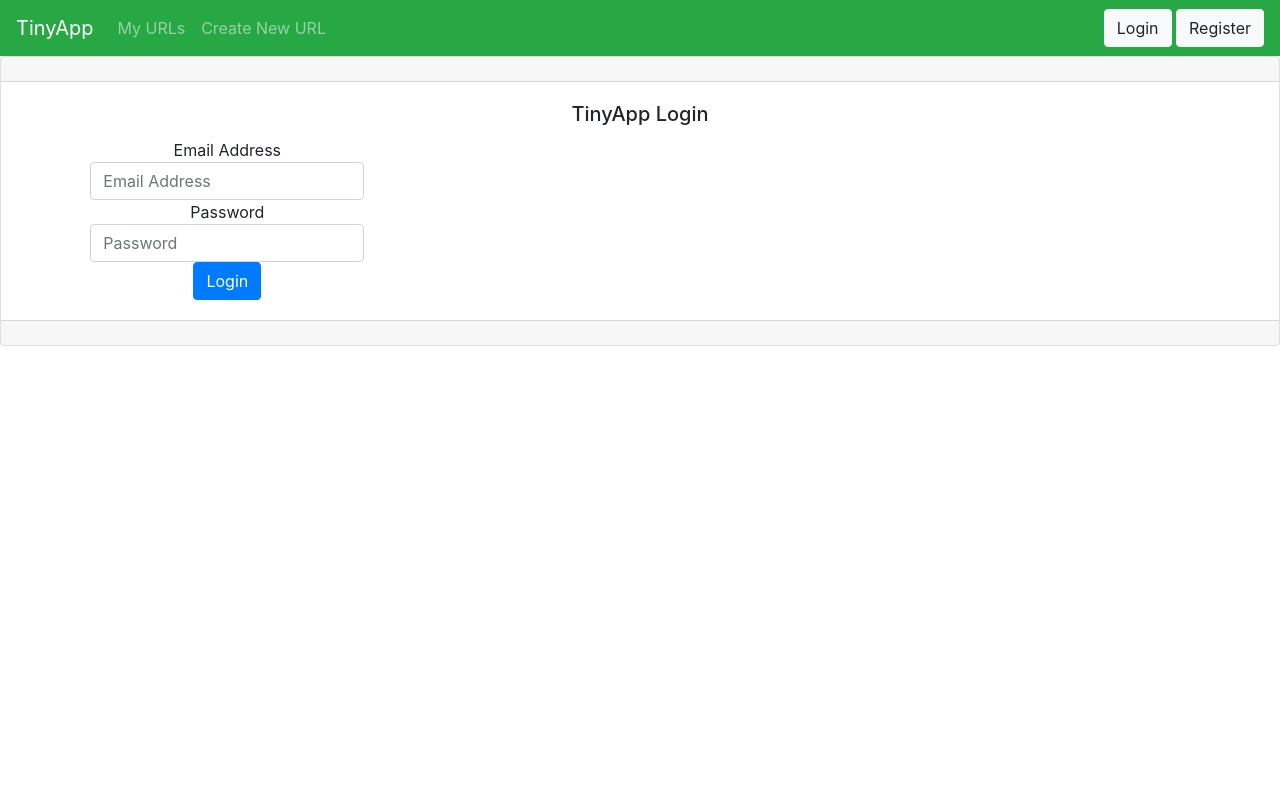
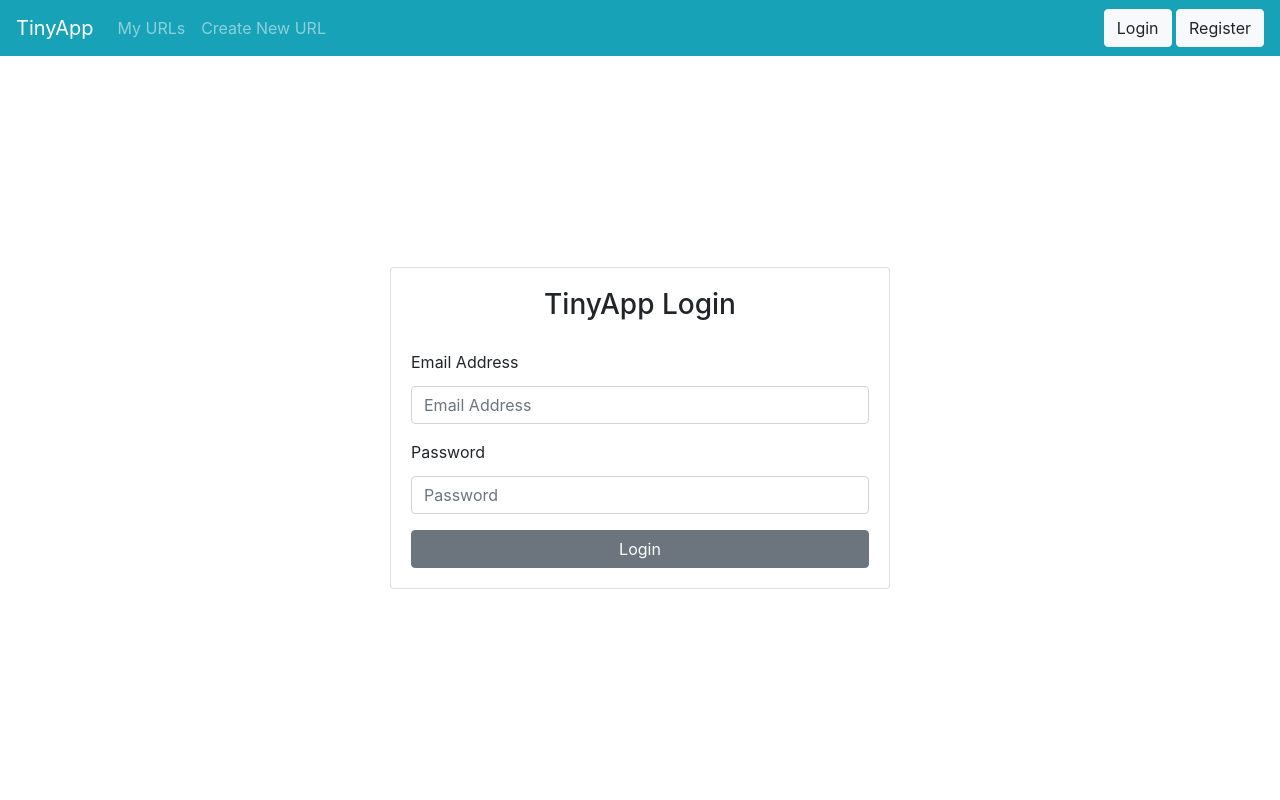
Before and after one commit to courtamos/tinyapp, a Node server app: page /login in a window 1280 px wide. Run offline with Node 20, Linux system fonts and the light colour scheme; some libraries are stand-ins or nearby versions.

Commit message:
updated layout of views to be consistent

```diff
--- a/views/partials/_header.ejs
+++ b/views/partials/_header.ejs
@@ -1,5 +1,5 @@
 <header>
-  <nav class="navbar navbar-expand-md navbar-dark bg-success">
+  <nav class="navbar navbar-expand-md navbar-dark bg-info">
     <a class="navbar-brand" href="/urls">TinyApp</a>
     <button class="navbar-toggler" type="button" data-toggle="collapse" data-target="#navbarNavAltMarkup"
       aria-controls="navbarNavAltMarkup" aria-expanded="false" aria-label="Toggle navigation">
--- a/views/urls_login.ejs
+++ b/views/urls_login.ejs
@@ -12,29 +12,24 @@
   <title>Login - TinyApp Example</title>
 </head>
 
-<body>
+<body class="d-flex flex-column" style="min-height: 100vh;">
 
   <%- include('partials/_header') %>
 
-    <div class="card text-center">
-      <div class="card-header"></div>
+    <div class="card text-center" style="width: 500px; margin: auto;">
       <div class="card-body">
-        <h5 class="card-title">TinyApp Login</h5>
-        <form class="form-inline" action="/login" method="POST">
-          <div class="col-md-4 col-md-offset-4">
-            <div class="mx-auto">
-              <label class="form-label">Email Address</label>
-              <input class="form-control" type="email" name="email" placeholder="Email Address">
-            </div>
-            <div class="mx-auto">
-              <label class="form-label">Password</label>
-              <input class="form-control" type="password" name="password" placeholder="Password">
-            </div>
-            <button type="submit" class="btn btn-primary">Login</button>
+        <h3 class="card-title">TinyApp Login</h3>
+        <form action="/login" method="POST">
+          <div class="mx-auto d-flex flex-column">
+            <label class="form-label text-left pt-3">Email Address</label>
+            <input class="form-control mt-1" type="email" name="email" placeholder="Email Address">
           </div>
+          <div class="mx-auto d-flex flex-column">
+            <label class="form-label text-left pt-3">Password</label>
+            <input class="form-control mt-1" type="password" name="password" placeholder="Password">
+          </div>
+          <button type="submit" class="btn btn-secondary mt-3 w-100">Login</button>
         </form>
-      </div>
-      <div class="card-footer text-muted">
       </div>
     </div>
 
--- a/views/urls_new.ejs
+++ b/views/urls_new.ejs
@@ -23,7 +23,7 @@
           <label for="longURL">Enter a URL:</label>
           <input class="form-control" type="text" name="longURL" placeholder="http://"
             style="width: 300px; margin: 1em">
-          <button type="submit" class="btn btn-primary">Submit</button>
+          <button type="submit" class="btn btn-secondary">Submit</button>
         </div>
       </form>
     </main>
```
Also changed, not shown: views/urls_register.ejs (+12 -17 lines).
